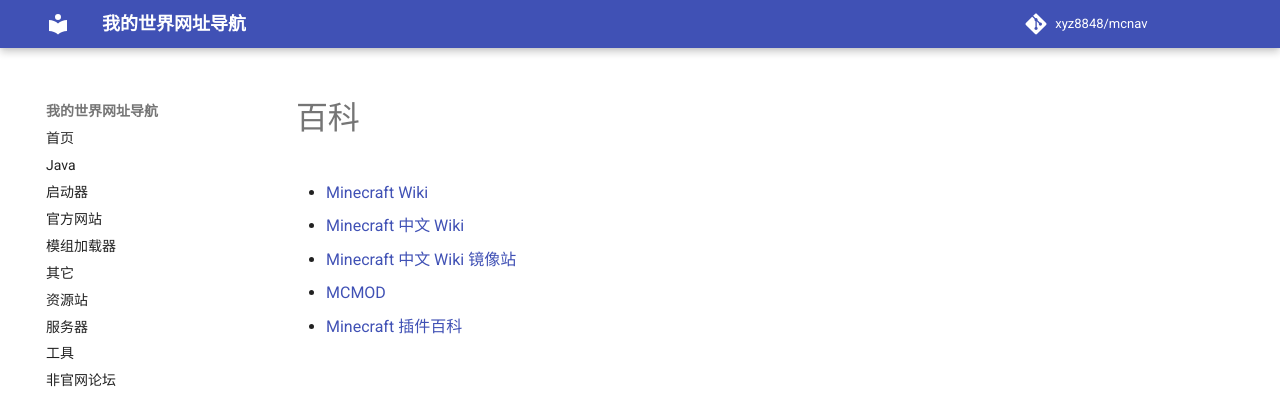
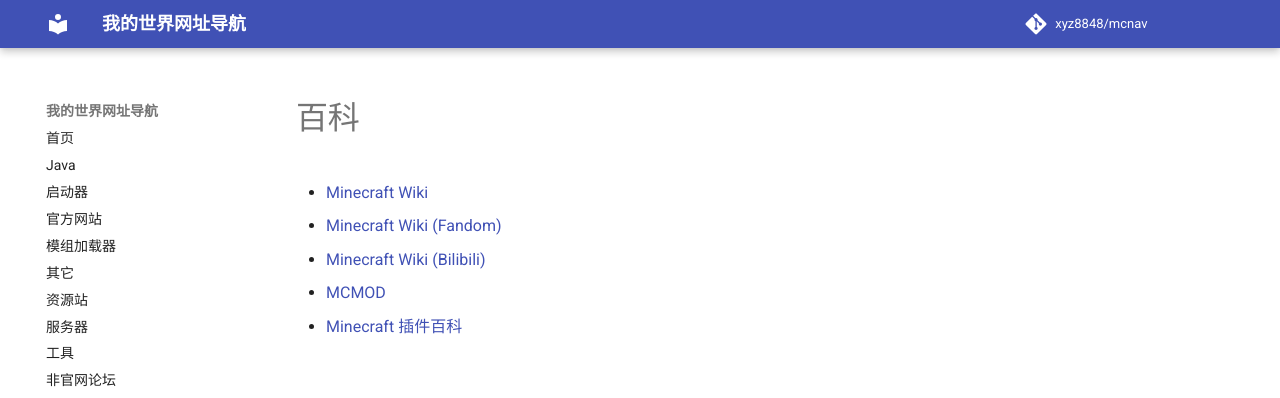
Before and after one commit to xyz8848/mcnav, an MkDocs documentation site: the page built from docs/wiki.md, in a window 1280 px wide. Shown: the top 398 px of the page. Built offline with MkDocs 1.6.1 and Material for MkDocs 9.7.7, drawn with Linux system fonts in a browser that asks for light colours; comment, search, counter and statistics services are not loaded.

Commit message:
Update wiki.md

```diff
--- a/docs/wiki.md
+++ b/docs/wiki.md
@@ -1,7 +1,7 @@
 # 百科
 
-- [Minecraft Wiki](https://minecraft.gamepedia.com/)
-- [Minecraft 中文 Wiki](https://minecraft-zh.gamepedia.com/)
-- [Minecraft 中文 Wiki 镜像站](https://wiki.biligame.com/mc/Minecraft_Wiki/)
+- [Minecraft Wiki](https://minecraft.wiki/)
+- [Minecraft Wiki (Fandom)](https://minecraft.fandom.com/wiki/Minecraft_Wiki)
+- [Minecraft Wiki (Bilibili)](https://wiki.biligame.com/mc/Minecraft_Wiki)
 - [MCMOD](https://www.mcmod.cn/)
-- [Minecraft 插件百科](http://mineplugin.org/)
+- [Minecraft 插件百科](https://mineplugin.org/)
```
